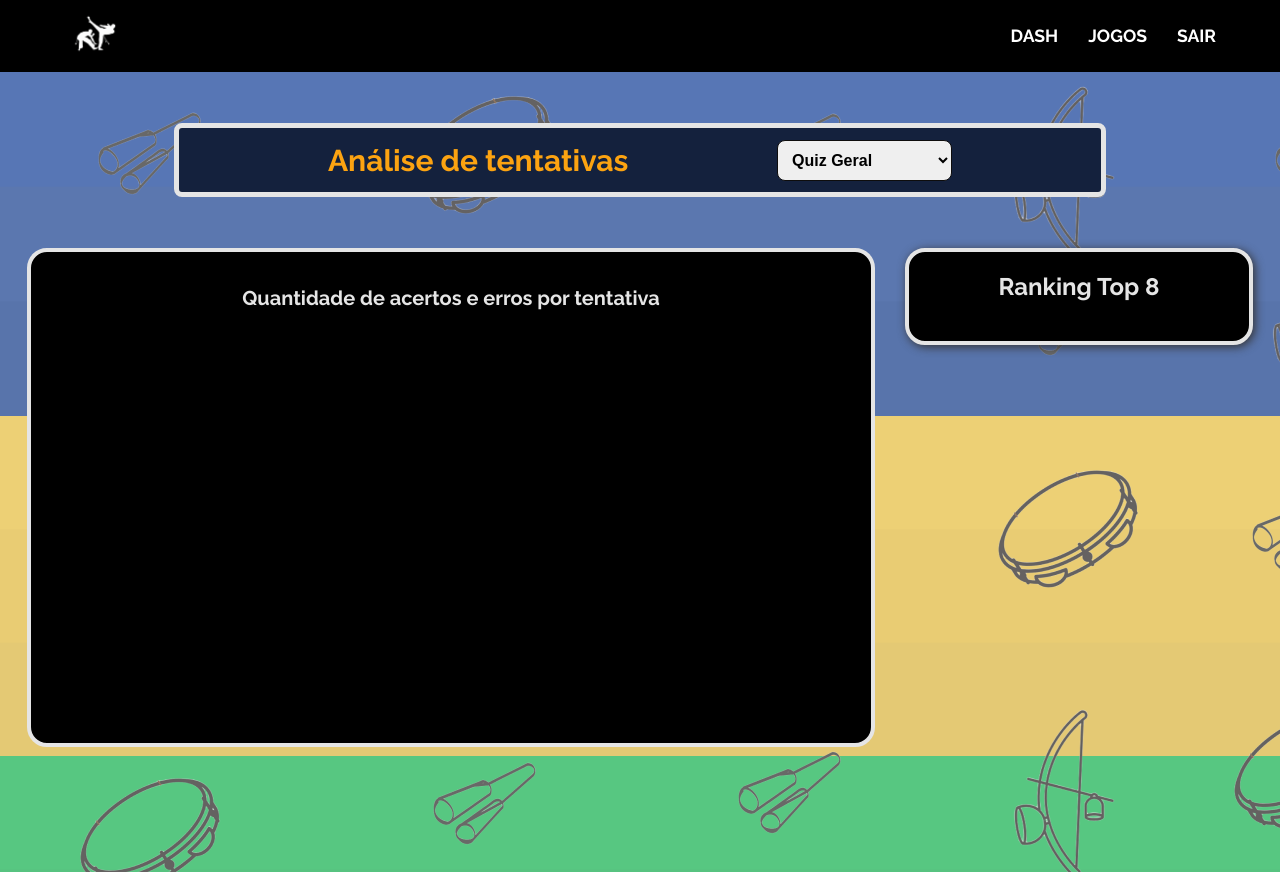
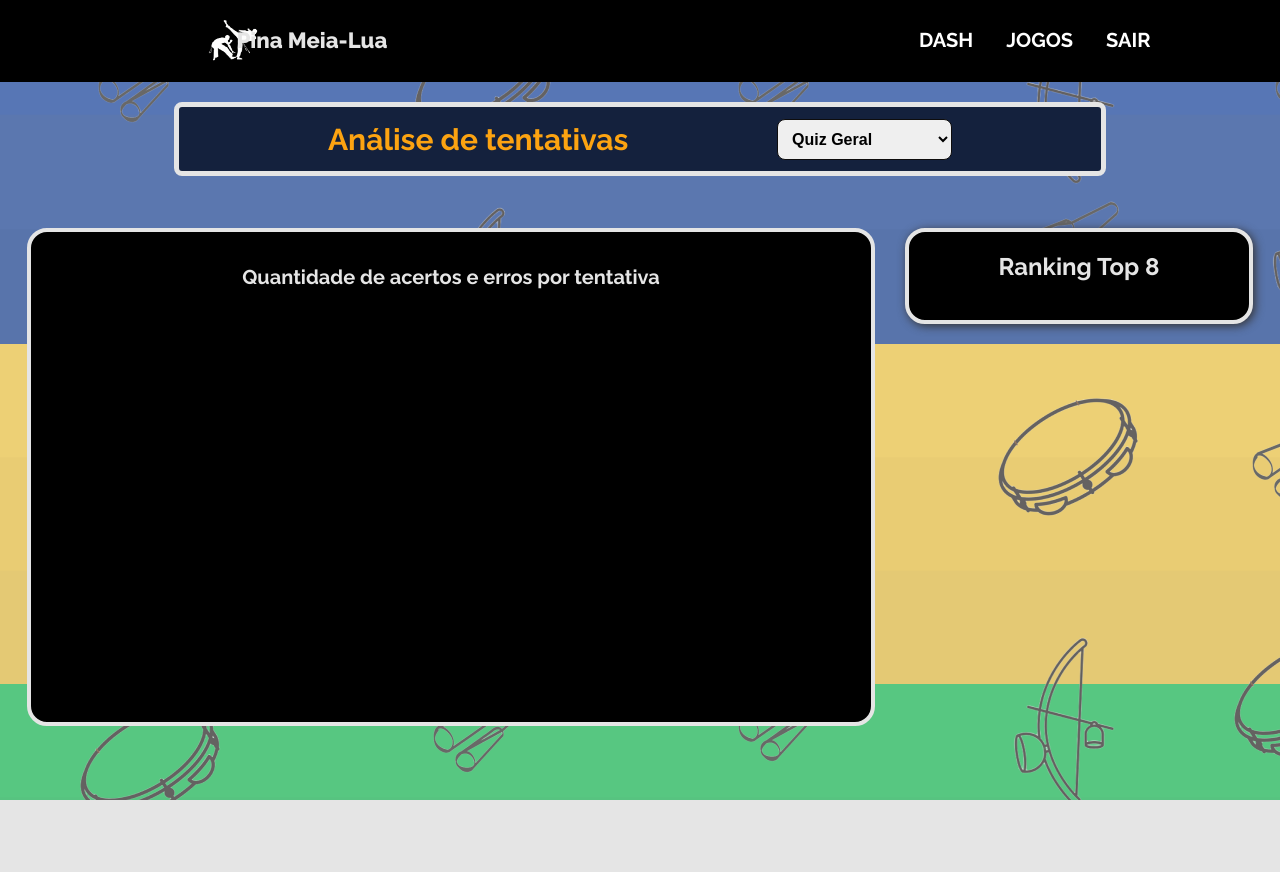
Before and after one commit to PinaBeatriz/Projeto_individual, a website: page capoeira_projeto_individual/public/dashboard.html in a window 1280 px wide. After the commit the page ends 800 px from the top, so only its background shows below. Drawn offline with nearby package versions, Linux system fonts and the light colour scheme; no server answers.

Commit message:
Adiciona complemento a logo

```diff
--- a/capoeira_projeto_individual/public/css/cadastro.css
+++ b/capoeira_projeto_individual/public/css/cadastro.css
@@ -6,7 +6,7 @@ body{
     background-color: #E5E5E5;
     min-height: 100vh;
     font-family: 'Raleway', sans-serif;
-    overflow: hidden; /* Evita rolagem horizontal troca*/
+    overflow-x: hidden; /* Evita rolagem horizontal troca*/
 }
 
 .navbar{
@@ -41,10 +41,26 @@ body{
     margin: 0;
 }
 
+.logo{
+    width: 15%;
+    display: flex;
+    flex-direction: row;
+    align-items: center;
+    justify-content: space-around;
+}
+
 .logo img{
  max-width: 100%;
  height: 65px;
  padding-top: 5px;
+}
+
+.logo #pina{
+    font-size: 22px;
+    color: #E5E5E5;
+    font-weight: 800;
+    display: flex;
+    margin-left: -18%;
 }
 
 .elementos2{
--- a/capoeira_projeto_individual/public/css/dash.css
+++ b/capoeira_projeto_individual/public/css/dash.css
@@ -6,62 +6,59 @@ body{
     background-color: #E5E5E5;
     min-height: 100vh;
     font-family: 'Raleway', sans-serif;
-    overflow: hidden; /* Evita rolagem horizontal troca*/
-}
-
-
-.header{
-    height:70px;
-    border-bottom: 2px solid #000;
-    background-color: #000;
-    display: flex;
+    overflow-x: hidden; /* Evita rolagem horizontal troca*/
 }
 
 .navbar{
     display: flex;
-    width: 90%;
-    max-width: 1200px;
-    margin:auto;
-    justify-content: space-between;
+    width: 100%;
+    margin:0;
+    justify-content: space-around;
     align-items: center;
-    height: 100%;
+    height:10%;
+    border-bottom: 2px solid #000;
+    background-color: #000;
+    z-index: 10;
+    position: fixed;
+    top: 0;
 }
 
-.header a{
+.navbar a{
     text-decoration: none;
     color: white;
     font-weight: bold;
-    font-size: 1.1em;
+    font-size: 20px;
 }
 
-
-.elementos1{
+.logo{
+    width: 15%;
     display: flex;
+    flex-direction: row;
     align-items: center;
-    list-style: none;
-    color: white;
-    gap: 30px;
-    padding: 0;
-    margin: 0;
+    justify-content: space-around;
 }
 
 .logo img{
  max-width: 100%;
- height: 55px;
+ height: 65px;
  padding-top: 5px;
+}
+
+.logo #pina{
+    font-size: 22px;
+    color: #E5E5E5;
+    font-weight: 800;
+    display: flex;
+    margin-left: -18%;
 }
 
 .elementos2{
     display: flex;
-    gap: 20px;
-}
-
-.header.elementos2{
-    justify-content: space-between;
-    align-items: center;
-    height: 100%;
+    gap: 20%;
+    margin-left: 100px;
 }
 /* final do header*/
+
 
 .principal {
   height: 100vh;
@@ -78,7 +75,7 @@ body{
   display: flex;
   justify-content: space-evenly;
   align-items: center;
-  margin-top: 4%;
+  margin-top: 8%;
   margin-bottom: 4%;
   background-color: #14213D;
   border-radius: 8px;
--- a/capoeira_projeto_individual/public/css/index.css
+++ b/capoeira_projeto_individual/public/css/index.css
@@ -41,10 +41,26 @@ body{
     margin: 0;
 }
 
+.logo{
+    width: 15%;
+    display: flex;
+    flex-direction: row;
+    align-items: center;
+    justify-content: space-around;
+}
+
 .logo img{
  max-width: 100%;
  height: 65px;
  padding-top: 5px;
+}
+
+.logo #pina{
+    font-size: 22px;
+    color: #E5E5E5;
+    font-weight: 800;
+    display: flex;
+    margin-left: -18%;
 }
 
 .elementos2{
--- a/capoeira_projeto_individual/public/css/jogos.css
+++ b/capoeira_projeto_individual/public/css/jogos.css
@@ -6,60 +6,56 @@ body{
     background-color: #E5E5E5;
     min-height: 100vh;
     font-family: 'Raleway', sans-serif;
-    overflow: hidden; /* Evita rolagem horizontal troca*/
-}
-
-
-.header{
-    height:70px;
-    border-bottom: 2px solid #000;
-    background-color: #000;
-    display: flex;
+    overflow-x: hidden; /* Evita rolagem horizontal troca*/
 }
 
 .navbar{
     display: flex;
-    width: 90%;
-    max-width: 1200px;
-    margin:auto;
-    justify-content: space-between;
+    width: 100%;
+    margin:0;
+    justify-content: space-around;
     align-items: center;
-    height: 100%;
+    height:10%;
+    border-bottom: 2px solid #000;
+    background-color: #000;
+    z-index: 10;
+    position: fixed;
+    top: 0;
 }
 
-.header a{
+.navbar a{
     text-decoration: none;
     color: white;
     font-weight: bold;
-    font-size: 1.1em;
+    font-size: 20px;
 }
 
-
-.elementos1{
+.logo{
+    width: 15%;
     display: flex;
+    flex-direction: row;
     align-items: center;
-    list-style: none;
-    color: white;
-    gap: 30px;
-    padding: 0;
-    margin: 0;
+    justify-content: space-around;
 }
 
 .logo img{
  max-width: 100%;
- height: 55px;
+ height: 65px;
  padding-top: 5px;
+}
+
+.logo #pina{
+    font-size: 22px;
+    color: #E5E5E5;
+    font-weight: 800;
+    display: flex;
+    margin-left: -18%;
 }
 
 .elementos2{
     display: flex;
-    gap: 20px;
-}
-
-.header.elementos2{
-    justify-content: space-between;
-    align-items: center;
-    height: 100%;
+    gap: 20%;
+    margin-left: 100px;
 }
 /* final do header*/
 
@@ -67,7 +63,7 @@ body{
     width: 100vw;
     height: 100vh;
     display: flex;
-    background-color: aqua;
+    background-color: #2f0202;
     justify-content:center;
     flex-direction: column;
 }
@@ -86,7 +82,8 @@ body{
     width: 25%;
     background-color: #14213D;
     border-radius: 3%;
-    margin-bottom: 5%;
+    margin-bottom: 3%;
+    margin-top: 6%;
     display: flex;
     justify-content: space-around;
     flex-direction: column;
--- a/capoeira_projeto_individual/public/css/login.css
+++ b/capoeira_projeto_individual/public/css/login.css
@@ -6,7 +6,7 @@ body{
     background-color: #E5E5E5;
     min-height: 100vh;
     font-family: 'Raleway', sans-serif;
-    overflow: hidden; /* Evita rolagem horizontal troca*/
+    overflow-x: hidden; /* Evita rolagem horizontal troca*/
 }
 
 .navbar{
@@ -41,10 +41,26 @@ body{
     margin: 0;
 }
 
+.logo{
+    width: 15%;
+    display: flex;
+    flex-direction: row;
+    align-items: center;
+    justify-content: space-around;
+}
+
 .logo img{
  max-width: 100%;
  height: 65px;
  padding-top: 5px;
+}
+
+.logo #pina{
+    font-size: 22px;
+    color: #E5E5E5;
+    font-weight: 800;
+    display: flex;
+    margin-left: -18%;
 }
 
 .elementos2{
@@ -53,7 +69,6 @@ body{
     margin-left: 100px;
 }
 /* final do header*/
-
 .cadastro{
   display: flex;
   width: 100vw;
--- a/capoeira_projeto_individual/public/css/quiz.css
+++ b/capoeira_projeto_individual/public/css/quiz.css
@@ -7,62 +7,59 @@ body{
     background-color: #E5E5E5;
     min-height: 100vh;
     font-family: 'Raleway', sans-serif;
-    overflow: hidden; /* Evita rolagem horizontal troca*/
-}
-
-
-.header{
-    height:70px;
-    border-bottom: 2px solid #000;
-    background-color: #000;
-    display: flex;
+    overflow-x: hidden; /* Evita rolagem horizontal troca*/
 }
 
 .navbar{
     display: flex;
-    width: 90%;
-    max-width: 1200px;
-    margin:auto;
-    justify-content: space-between;
+    width: 100%;
+    margin:0;
+    justify-content: space-around;
     align-items: center;
-    height: 100%;
+    height:10%;
+    border-bottom: 2px solid #000;
+    background-color: #000;
+    z-index: 10;
+    position: fixed;
+    top: 0;
 }
 
-.header a{
+.navbar a{
     text-decoration: none;
     color: white;
     font-weight: bold;
-    font-size: 1.1em;
+    font-size: 20px;
 }
 
-
-.elementos1{
+.logo{
+    width: 15%;
     display: flex;
+    flex-direction: row;
     align-items: center;
-    list-style: none;
-    color: white;
-    gap: 30px;
-    padding: 0;
-    margin: 0;
+    justify-content: space-around;
 }
 
 .logo img{
  max-width: 100%;
- height: 55px;
+ height: 65px;
  padding-top: 5px;
+}
+
+.logo #pina{
+    font-size: 22px;
+    color: #E5E5E5;
+    font-weight: 800;
+    display: flex;
+    margin-left: -18%;
 }
 
 .elementos2{
     display: flex;
-    gap: 20px;
-}
-
-.header.elementos2{
-    justify-content: space-between;
-    align-items: center;
-    height: 100%;
+    gap: 20%;
+    margin-left: 100px;
 }
 /* final do header*/
+
 
 .container{
     width: 100vw;
@@ -126,7 +123,7 @@ body{
     height: 60%;
     display: flex;
     flex-direction: column;
-    margin-top: -5%;
+    margin-top: 2%;
     border-radius: 10px;
     border: 8px solid #14213D;
     box-shadow: 0 0 35px  rgb(28, 27, 27);
--- a/capoeira_projeto_individual/public/css/sobreMim.css
+++ b/capoeira_projeto_individual/public/css/sobreMim.css
@@ -4,8 +4,9 @@ body{
     margin: 0;
     padding: 0;
     background-color: #E5E5E5;
+    min-height: 100vh;
     font-family: 'Raleway', sans-serif;
-       overflow-x: hidden;   /*Evita rolagem horizontal troca*/
+    overflow-x: hidden; /* Evita rolagem horizontal troca*/
 }
 
 .navbar{
@@ -40,10 +41,26 @@ body{
     margin: 0;
 }
 
+.logo{
+    width: 15%;
+    display: flex;
+    flex-direction: row;
+    align-items: center;
+    justify-content: space-around;
+}
+
 .logo img{
  max-width: 100%;
  height: 65px;
  padding-top: 5px;
+}
+
+.logo #pina{
+    font-size: 22px;
+    color: #E5E5E5;
+    font-weight: 800;
+    display: flex;
+    margin-left: -18%;
 }
 
 .elementos2{
--- a/capoeira_projeto_individual/public/dashboard.html
+++ b/capoeira_projeto_individual/public/dashboard.html
@@ -9,17 +9,21 @@
     <title>Pontuação</title>
   </head>
   <body onload="carregarGrafico(), carregarRanking()">
-    <!-- HEADER INICIO -->
-    <div class="header">
-      <div class="navbar">
-        <div class="logo"><img src="./assets/Log_branca.png" alt="Logo" /></div>
-        <ul class="elementos1">
+     <!-- HEADER INICIO -->
+  <header>
+     <div class="navbar">
+        <div class="logo">
+          <img src="./assets/Log_branca.png" alt="" />
+          <p id="pina">Pina Meia-Lua</p>
+        </div>
+        <ul class="elementos2">
           <li><a href="./dashboard.html">DASH</a></li>
           <li><a href="./jogos.html">JOGOS</a></li>
           <li><a href="./index.html">SAIR</a></li>
         </ul>
       </div>
-    </div>
+      </header>
+
     <!-- HEADER FINAL -->
 
     <div class="principal">
@@ -47,115 +51,4 @@
   </body>
 </html>
 
-<script>
-  const fkUser = sessionStorage.ID_USER;
-  const grafico = document.getElementById("grafico").getContext("2d");
-  let chartGrafiico;
-
-  function carregarGrafico() {
-    let fkQuiz = selectQuiz.value;
-
-    msg.innerHTML = '';
-
-    fetch(`/pontuacao/buscarPontuacao/${fkUser}/${fkQuiz}`)
-      .then((response) => response.json())
-      .then((data) => {
-        if (data.length === 0) {
-          msg.innerHTML = `Você não possui pontuações nesse quiz.`;
-          if (chartGrafiico) {
-            chartGrafiico.destroy();
-          }
-          return;
-        }
-
-        const labels = [];
-        const acertos = [];
-        const erros = [];
-
-        for (let i = 0; i < data.length; i++) {
-          labels.push(`Tentativa ${i + 1}`);
-          acertos.push(data[i].qtd_acertos);
-          erros.push(data[i].qtd_erros);
-        }
-
-        if (chartGrafiico) {
-          chartGrafiico.destroy();
-        }
-
-        chartGrafiico = new Chart(grafico, {
-          type: "bar",
-          data: {
-            labels: labels,
-            datasets: [
-              {
-                label: "Acertos",
-                data: acertos,
-                // backgroundColor: "#efaa3c",
-                borderColor: "#FCA311",
-                borderWidth: 5,
-              },
-              {
-                label: "Erros",
-                data: erros,
-                // backgroundColor: "rgba(255, 0, 0, 0.2)",
-                borderColor: "#2e4982",
-                borderWidth: 5,
-              },
-            ],
-          },
-          options: {
-            responsive: true,
-            scales: {
-              x: {
-                ticks: {
-                  color: "white",
-                },
-                grid: {
-                  color: "rgba(255, 255, 255, 0.2)",
-                },
-              },
-              y: {
-                beginAtZero: true,
-                ticks: {
-                  color: "white",
-                },
-                grid: {
-                  color: "rgba(255, 255, 255, 0.2)",
-                },
-              },
-            },
-            plugins: {
-              legend: {
-                labels: {
-                  color: "white",
-                },
-              },
-            },
-          },
-        });
-      });
-  }
-
-  function carregarRanking() {
-
-  let fkQuiz = selectQuiz.value;
-
-  fetch(`/pontuacao/top3/${fkQuiz}`)
-    .then(response => response.json())
-    .then(data => {
-      ranking.innerHTML = "<h2>Ranking Top 8</h2>";
-
-      if (data.length === 0) {
-        ranking.innerHTML += "<p>Sem pontuações ainda.</p>";
-        return;
-      }
-
-      data.forEach((item, index) => {
-        const div = document.createElement("div");
-        div.className = "ranking-item";
-        div.innerHTML = `${index + 1}º - ${item.nome} (${item.qtd_acertos} acertos)`;
-        ranking.appendChild(div);
-      });
-    });
-}
-</script>
+<script src="./js/dash.js"></script>
```
Also changed, not shown: capoeira_projeto_individual/public/cadastro.html (+5 -2 lines), capoeira_projeto_individual/public/index.html (+10 -7 lines), capoeira_projeto_individual/public/jogos.html (+10 -6 lines), capoeira_projeto_individual/public/js/dash.js (+110 -0 lines), capoeira_projeto_individual/public/js/quizMovimentos.js (+8 -3 lines), capoeira_projeto_individual/public/js/quizMusica.js (+8 -3 lines), capoeira_projeto_individual/public/login.html (+4 -1 lines), capoeira_projeto_individual/public/quizMovimentos.html (+3 -3 lines), capoeira_projeto_individual/public/quizMusicas.html (+13 -9 lines), capoeira_projeto_individual/public/sobreMim.html (+5 -2 lines), capoeira_projeto_individual/public/assets/Lateral_esquerda_index.png, 1 other file.
